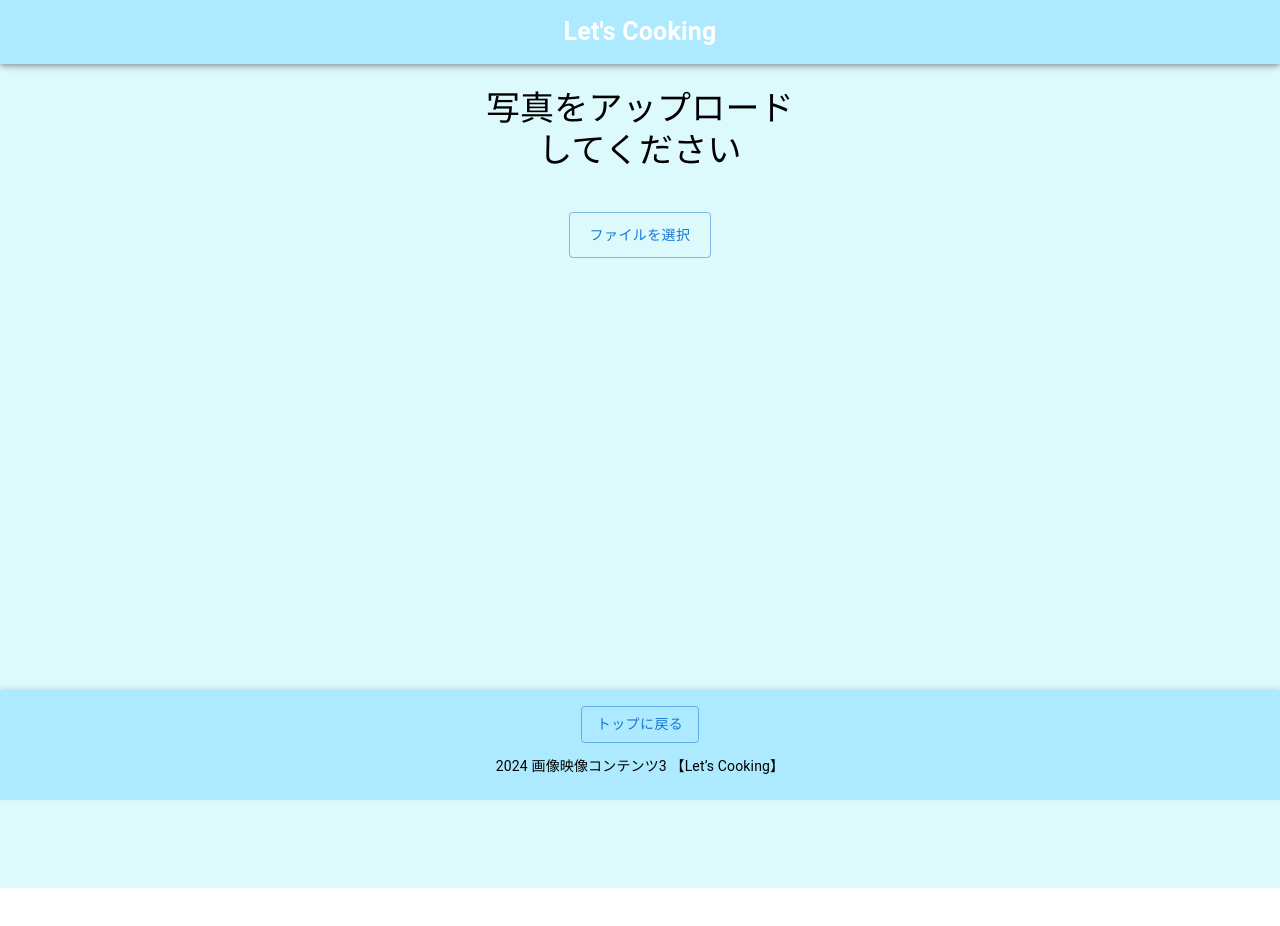
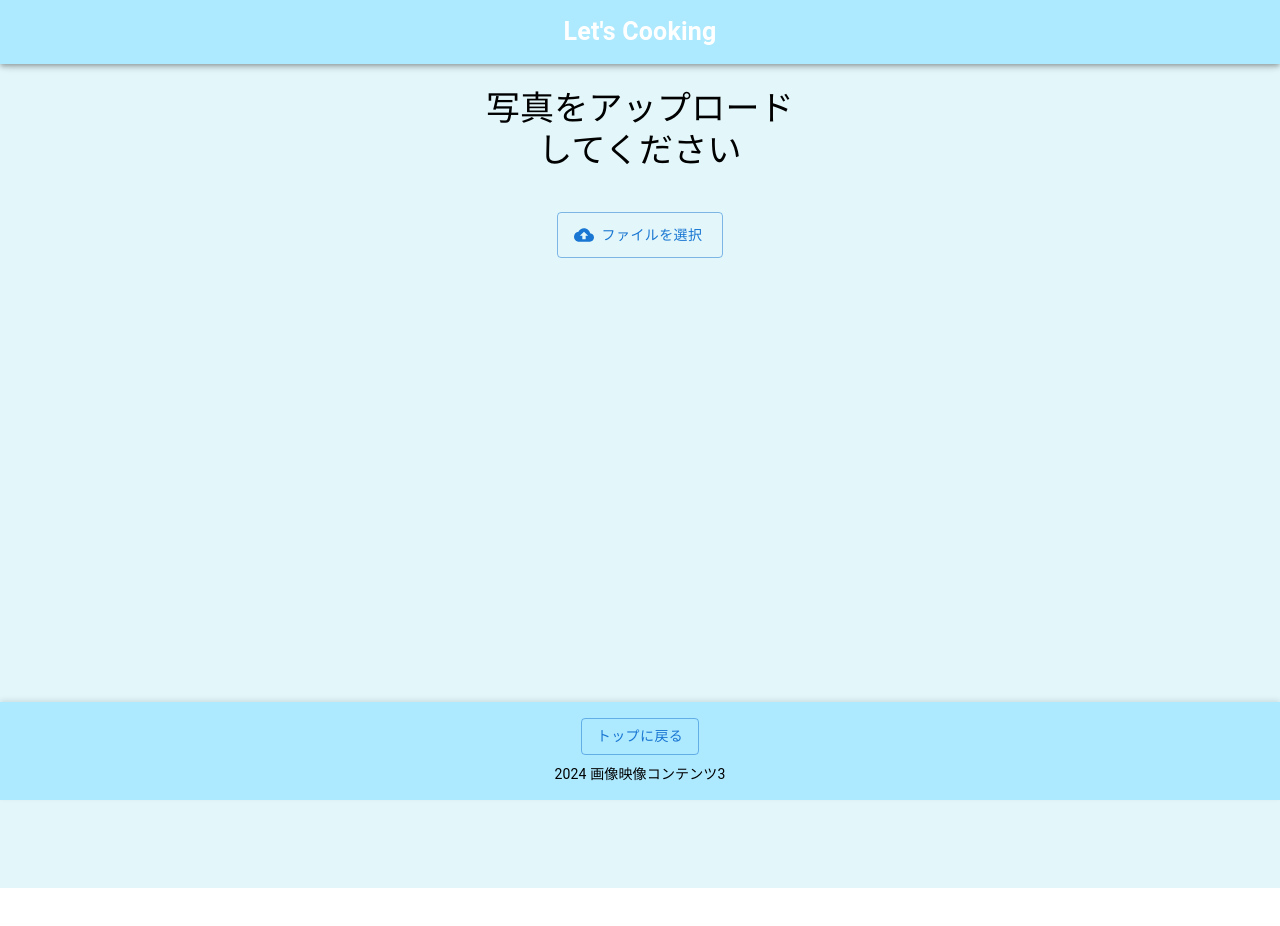
Before and after one commit to So-Yamamoto-engineer/gaei3_front, a React (Create React App) app: page /upload in a window 1280 px wide. Shown: the top 926 px of the page. Built offline with nearby package versions, Linux system fonts and the light colour scheme.

Commit message:
footerの修正とファイルアップロードボタンにcloudアイコン追加

```diff
--- a/src/components/Footer.js
+++ b/src/components/Footer.js
@@ -29,12 +29,12 @@ const Footer = () => {
         variant="outlined"
         color="primary"
         onClick={handleNavigateToLandingPage}
-        sx={{mb:1.7}}
+        sx={{mb:1.2}}
       >
         トップに戻る
       </Button>
-      <Typography variant="body2" sx={{ marginBottom: 1 }}>
-        2024 画像映像コンテンツ3 【Let’s Cooking】
+      <Typography variant="body2">
+        2024 画像映像コンテンツ3
       </Typography>
     </Box>
   );
--- a/src/pages/UploadPage.js
+++ b/src/pages/UploadPage.js
@@ -6,6 +6,7 @@ import {
     Typography,
     Input
   } from "@mui/material";
+import CloudUploadIcon from '@mui/icons-material/CloudUpload';
 
 function UploadPage() {
   const navigate = useNavigate();
@@ -39,7 +40,7 @@ function UploadPage() {
         display: 'flex',
         flexDirection: 'column',
         minHeight: '100vh', // 全体の高さをカバー
-        backgroundColor: '#dcf9fc', // 薄い水色
+        backgroundColor: '#e3f7fa', // 薄い水色
         pt:3
       }}
     >
@@ -60,6 +61,7 @@ function UploadPage() {
                 <Button
                     variant="outlined"
                     component="label"
+                    startIcon={<CloudUploadIcon />}
                     sx={{
                     padding: '10px 20px',
                     }}
```
